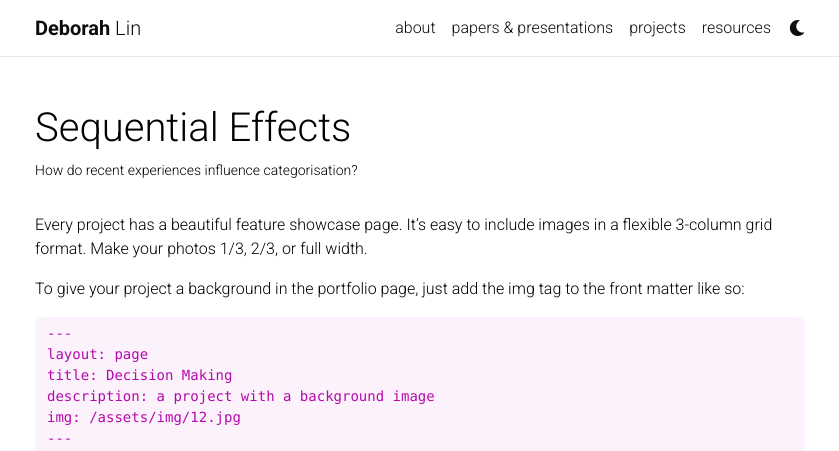
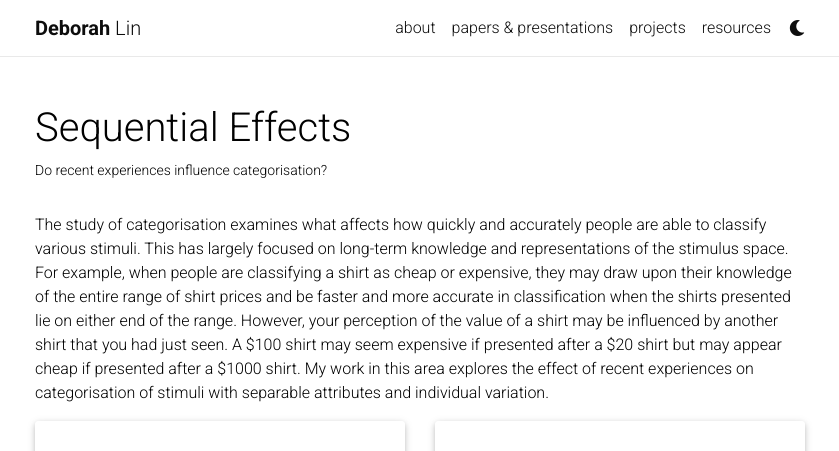
Before and after one commit to dbrhln/site, a Jekyll site: the page built from _projects/3_project.markdown, in a window 1280 px wide and 1400 px high. Shown: the top 451 px of the window, without its empty margins (220-1059 px from the left). Built offline with Jekyll 4.4.1, drawn with Linux system fonts in a browser that asks for light colours; nearby versions of some CDN libraries; a style sheet for code colours, icons or effects is not loaded; some of the changed text lies outside the part shown; grey boxes are pictures that could not be loaded.

Commit message:
Added Sequential Effects Content

````diff
--- a/_projects/1_project.markdown
+++ b/_projects/1_project.markdown
@@ -1,7 +1,7 @@
 ---
 layout: page
 title: Decision Making
-description: How do people navigate the exploration-exploitation trade-off?
+description:  How do we navigate the exploration-exploitation trade-off?
 img: /assets/img/p-dm.jpg
 importance: 1
 category: work
--- a/_projects/3_project.markdown
+++ b/_projects/3_project.markdown
@@ -1,79 +1,52 @@
 ---
 layout: page
 title: Sequential Effects
-description: How do recent experiences influence categorisation?
+description: Do recent experiences influence categorisation?
 img: /assets/img/p-cat.jpg
 #redirect: https://unsplash.com
 importance: 3
-category: fun
+category: work
 ---
 
-Every project has a beautiful feature showcase page.
-It's easy to include images in a flexible 3-column grid format.
-Make your photos 1/3, 2/3, or full width.
-
-To give your project a background in the portfolio page, just add the img tag to the front matter like so:
-
-    ---
-    layout: page
-    title: Decision Making
-    description: a project with a background image
-    img: /assets/img/12.jpg
-    ---
+The study of categorisation examines what affects how quickly and accurately people are able to classify various stimuli. This has largely focused on long-term knowledge and representations of the stimulus space. For example, when people are classifying a shirt as cheap or expensive, they may draw upon their knowledge of the entire range of shirt prices and be faster and more accurate in classification when the shirts presented lie on either end of the range. However, your perception of the value of a shirt may be influenced by another shirt that you had just seen. A \$100 shirt may seem expensive if presented after a \$20 shirt but may appear cheap if presented after a \$1000 shirt. My work in this area explores the effect of recent experiences on categorisation of stimuli with separable attributes and individual variation.
 
 <div class="row">
     <div class="col-sm mt-3 mt-md-0">
-        <img class="img-fluid rounded z-depth-1" src="{{ '/assets/img/1.jpg' | relative_url }}" alt="" title="example image"/>
+        <img class="img-fluid rounded z-depth-1" src="{{ '/assets/img/IntegralStim.png' | relative_url }}"/>
     </div>
     <div class="col-sm mt-3 mt-md-0">
-        <img class="img-fluid rounded z-depth-1" src="{{ '/assets/img/3.jpg' | relative_url }}" alt="" title="example image"/>
-    </div>
-    <div class="col-sm mt-3 mt-md-0">
-        <img class="img-fluid rounded z-depth-1" src="{{ '/assets/img/5.jpg' | relative_url }}" alt="" title="example image"/>
+        <img class="img-fluid rounded z-depth-1" src="{{ '/assets/img/SeparableStim.png' | relative_url }}"/>
     </div>
 </div>
 <div class="caption">
-    Caption photos easily. On the left, a road goes through a tunnel. Middle, leaves artistically fall in a hipster photoshoot. Right, in another hipster photoshoot, a lumberjack grasps a handful of pine needles.
+    Examples of stimuli with integral dimensions (on the left) and stimuli with separable dimensions (on the right). Integral dimensions, such as hue and saturation, are difficult to attend independently, while separable dimensions, such as size and shape, are easy to selectively attend to without interference from the other dimension.
 </div>
-<div class="row">
-    <div class="col-sm mt-3 mt-md-0">
-        <img class="img-fluid rounded z-depth-1" src="{{ '/assets/img/5.jpg' | relative_url }}" alt="" title="example image"/>
+
+This work follows <a href="https://pubmed.ncbi.nlm.nih.gov/27472912/">Little, Wang, and Nosofsky (2016)</a> who established that, when presented with integral-dimension stimuli, categorisation speed and accuracy of stimuli near the category boundary are influenced by the immediately preceding stimulus. They identify 4 main sequential effects:
+
+1. *Repetition effect*: faster and more accurate when preceded by the same stimulus
+2. *Push effect*: slower and less accurate when preceded by a highly dissimilar same category stimulus
+3. *Pull effect*: slower and less accurate when preceded by a very similar different category stimulus
+4. *Changes in the irrelevant dimension* attenuate the first three effects
+
+<div class="row justify-content-sm-center">
+    <div class="col-sm-6 mt-3 mt-md-0">
+        <img class="img-fluid rounded z-depth-1" src="{{ '/assets/img/SE_BoxcarStim.png' | relative_url }}"/>
+    </div>
+    <div class="col-sm-6 mt-3 mt-md-0">
+        <img class="img-fluid rounded z-depth-1" src="{{ '/assets/img/GIF_SE_full.gif' | relative_url }}"/>
     </div>
 </div>
 <div class="caption">
-    This image can also have a caption. It's like magic.
+    Separable dimension stimuli used in Lin & Little (submitted) and an animation of the repetition, push, and pull effects.
 </div>
 
-You can also put regular text between your rows of images.
-Say you wanted to write a little bit about your project before you posted the rest of the images.
-You describe how you toiled, sweated, *bled* for your project, and then... you reveal it's glory in the next row of images.
+### Related Work
 
 
-<div class="row justify-content-sm-center">
-    <div class="col-sm-8 mt-3 mt-md-0">
-        <img class="img-fluid rounded z-depth-1" src="{{ '/assets/img/6.jpg' | relative_url }}" alt="" title="example image"/>
-    </div>
-    <div class="col-sm-4 mt-3 mt-md-0">
-        <img class="img-fluid rounded z-depth-1" src="{{ '/assets/img/11.jpg' | relative_url }}" alt="" title="example image"/>
-    </div>
-</div>
-<div class="caption">
-    You can also have artistically styled 2/3 + 1/3 images, like these.
-</div>
+  <img src="{{ '/assets/img/SE_Results.png' | relative_url }}" align="right" style="width: 12vw; min-width: 330px;"/>
 
-
-The code is simple.
-Just wrap your images with `<div class="col-sm">` and place them inside `<div class="row">` (read more about the <a href="https://getbootstrap.com/docs/4.4/layout/grid/" target="_blank">Bootstrap Grid</a> system).
-To make images responsive, add `img-fluid` class to each; for rounded corners and shadows use `rounded` and `z-depth-1` classes.
-Here's the code for the last row of images above:
-
-```html
-<div class="row justify-content-sm-center">
-    <div class="col-sm-8 mt-3 mt-md-0">
-        <img class="img-fluid rounded z-depth-1" src="{{ '/assets/img/6.jpg' | relative_url }}" alt="" title="example image"/>
-    </div>
-    <div class="col-sm-4 mt-3 mt-md-0">
-        <img class="img-fluid rounded z-depth-1" src="{{ '/assets/img/11.jpg' | relative_url }}" alt="" title="example image"/>
-    </div>
-</div>
-```
+  * Lin, D. J. & Little, D. R. (2020). Further tests of sequence-sensitive models in a modified Garner task using separable dimensions. *Manuscript submitted for publication.* <a href="https://pubmed.ncbi.nlm.nih.gov/27472912/">Link</a> and <a href="https://github.com/knowlabUnimelb/MODGARNER/">code</a>.
+    - Establishes that the same pattern of sequential effects are found for separable dimension stimuli and demonstrates that a sequence-sensitive feature-based model (with an LBA back end) where only one dimension is attended to best fits the data
+  * Lin, D. & Little, D. R. (2017). Sequential Effects in the Garner Task. *Proceedings of the 39th Annual Conference of the Cognitive Science Society*. <a href="https://cogsci.mindmodeling.org/2017/papers/0150/paper0150.pdf">Link</a>
+    - Replicates the original Garner speeded classification task with new analysis of sequential effects in a hierarchical Bayesian framework
````
Also changed, not shown: assets/img/GIF_Repetition.gif (added), assets/img/GIF_SE_full.gif (added), assets/img/IntegralStim.png (added), assets/img/SE_BoxcarStim.png (added), assets/img/SE_Results.png (added), assets/img/SeparableStim.png (added).
